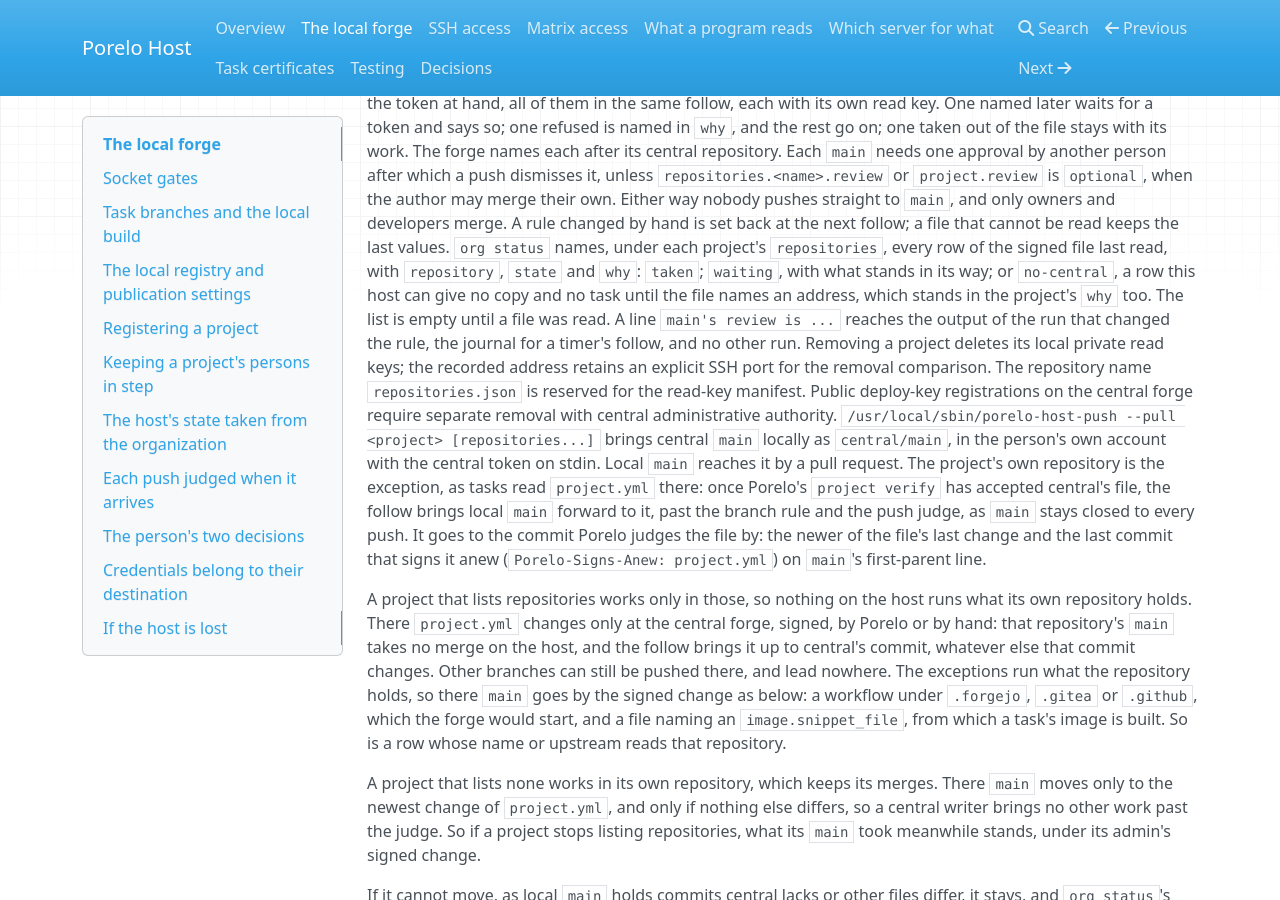
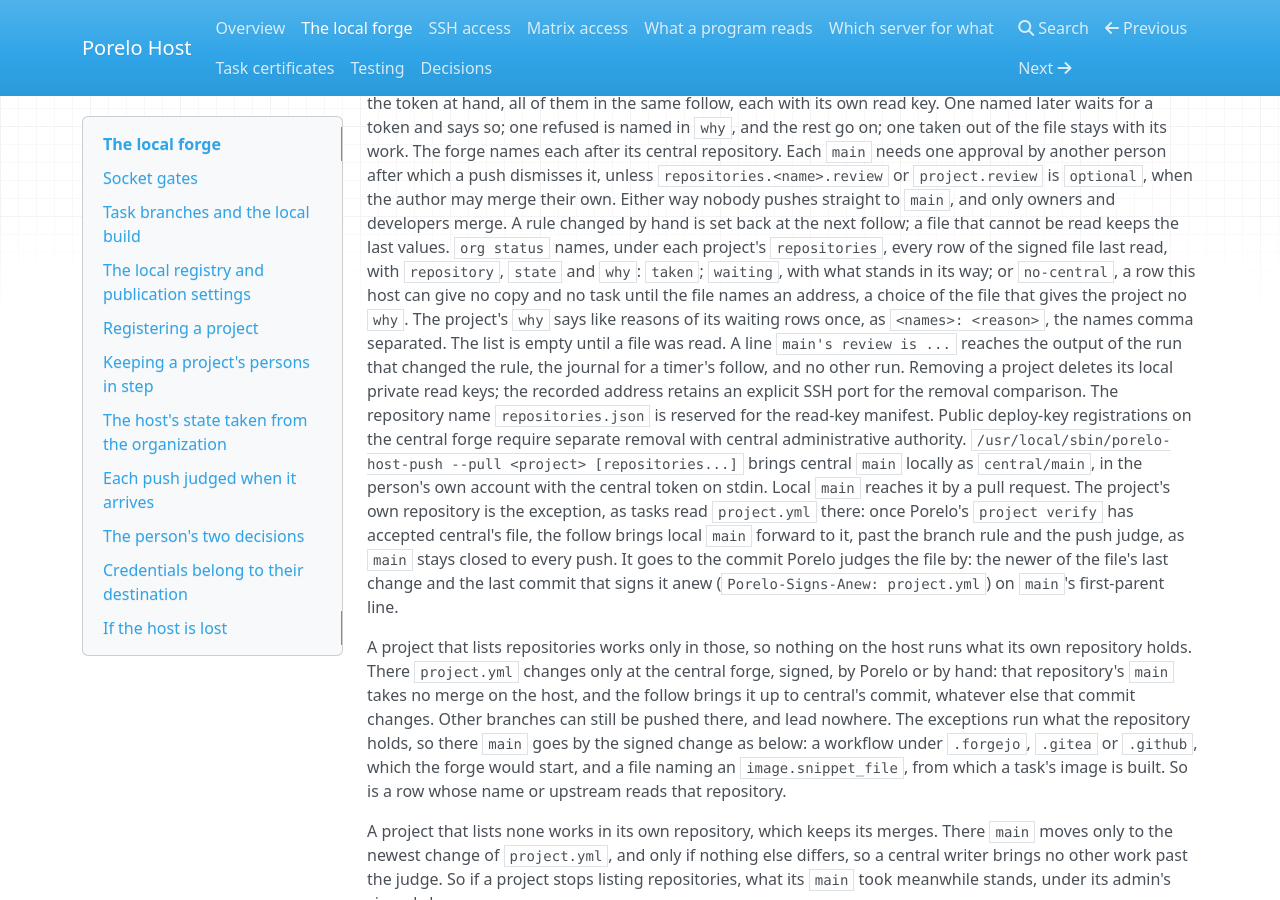
Before and after one commit to porelo-ai/porelo-host, an MkDocs documentation site: the page built from doc/local-forge.md, in a window 1280 px wide and 900 px high, scrolled down 12725 px. Built offline with MkDocs 1.6.1, drawn with Linux system fonts in a browser that asks for light colours; nearby versions of some CDN libraries.

Commit message:
Say each like reason of a project's repositories once
Assisted-by: Claude Code, claude-opus-5-5

```diff
--- a/doc/local-forge.md
+++ b/doc/local-forge.md
@@ -454,7 +454,8 @@ approval by another person after which a push dismisses it, unless `repositories
 developers merge. A rule changed by hand is set back at the next follow; a file that cannot be read keeps the last values.
 `org status` names, under each project's `repositories`, every row of the signed file last read, with `repository`, `state` and `why`:
 `taken`; `waiting`, with what stands in its way; or `no-central`, a row this host can give no copy and no task until the file names an
-address, which stands in the project's `why` too. The list is empty until a file was read. A line `main's review is ...` reaches
+address, a choice of the file that gives the project no `why`. The project's `why` says like reasons of its waiting rows once,
+as `<names>: <reason>`, the names comma separated. The list is empty until a file was read. A line `main's review is ...` reaches
 the output of the run that changed the rule, the journal for a timer's follow, and no other run.
 Removing a project deletes its local
 private read keys; the recorded address retains an explicit SSH port for the removal comparison. The repository name
```
Also changed, not shown: CHANGELOG.md (+2 -0 lines), issues/HO134-A-Projects-Why-Gathers-Its-Repositories-Reasons.md (+11 -1 lines), 2 other files.
